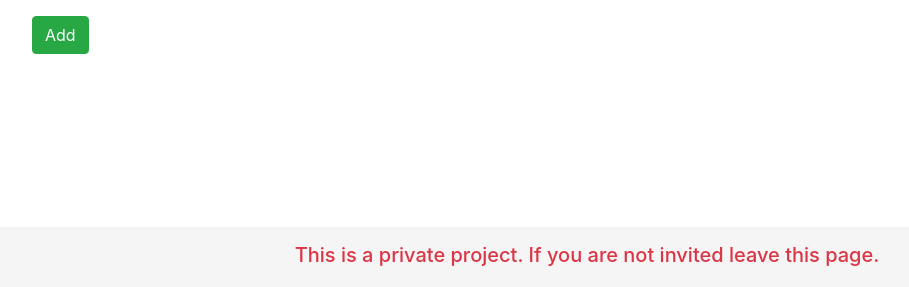
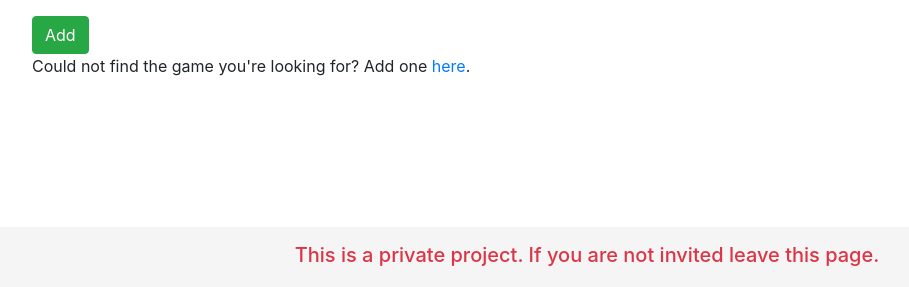
Before and after one commit to lukasburg/aMaze, a Django app: page /player/ in a window 1280 px wide. Shown: the part 513-800 px from the top of the page, without its empty margins (53-962 px from the left). Run offline with Django 3.2, Linux system fonts and the light colour scheme; the visitor is signed in with stand-in values (Sample User, id 1); data that the repository does not hold is empty; some libraries are stand-ins or nearby versions.

Commit message:
Add game link

```diff
--- a/play_together/templates/play_together/player_detail.html
+++ b/play_together/templates/play_together/player_detail.html
@@ -126,6 +126,11 @@
       </form>
     </div>
   </div>
+  <div class="row">
+    <div class="col">
+      Could not find the game you're looking for? Add one <a href="{% url 'play_together:game-add' %}">here</a>.
+    </div>
+  </div>
 
   {% block script %}
     <script src="{% static 'play_together/toggle-button.js' %}"></script>
--- a/play_together/views.py
+++ b/play_together/views.py
@@ -1,7 +1,7 @@
 from django.contrib.auth.decorators import login_required
 from django.http import HttpResponse, HttpResponseRedirect
 from django.shortcuts import render, get_object_or_404, redirect
-from django.urls import reverse
+from django.urls import reverse, reverse_lazy
 from django.views.decorators.http import require_http_methods
 from django.views.generic.detail import DetailView
 from django.views.generic.edit import CreateView, UpdateView
@@ -30,6 +30,7 @@ class GameDetail(DetailView):
 class GameCreate(CreateView):
     model = Game
     fields = ['name', 'price', 'available_on', 'multiplayer_count', 'crossplay_support', 'comment']
+    success_url = reverse_lazy('play_together:player-detail')
 
 
 class GameUpdate(UpdateView):
```
